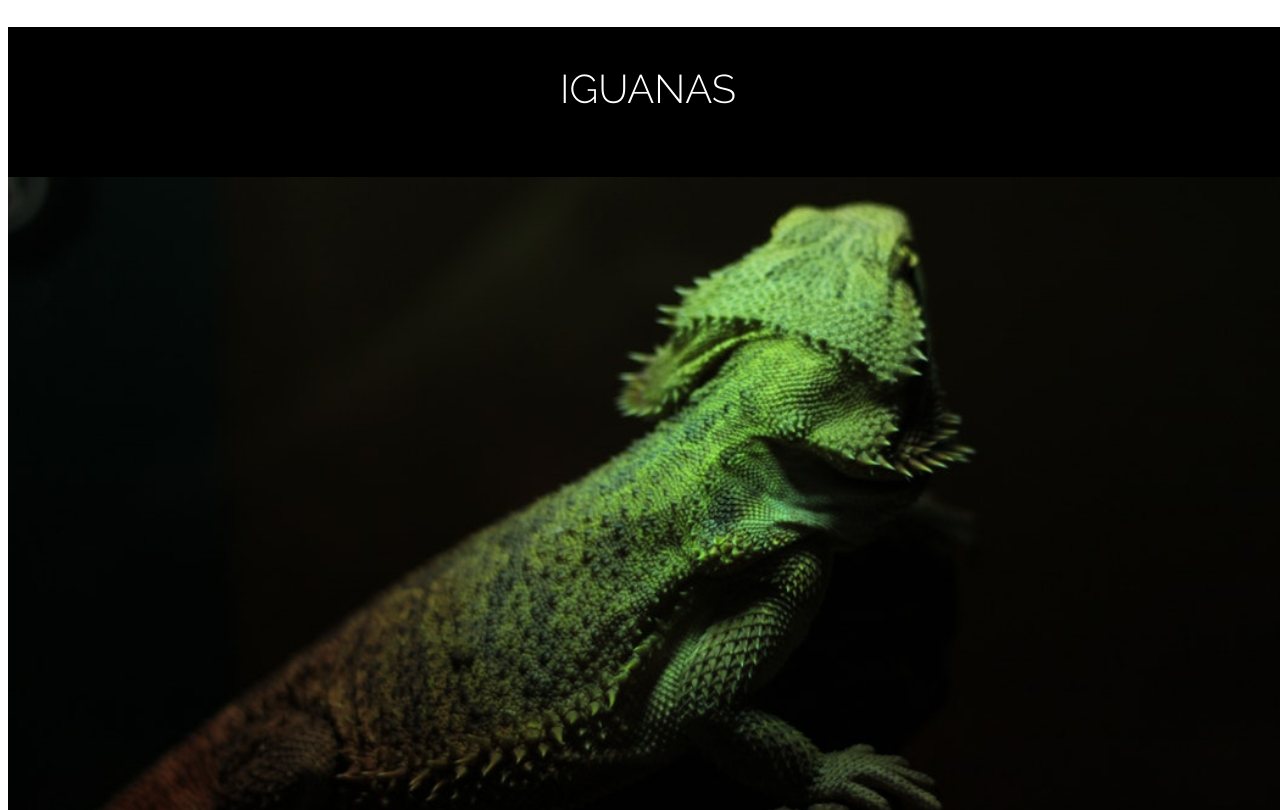
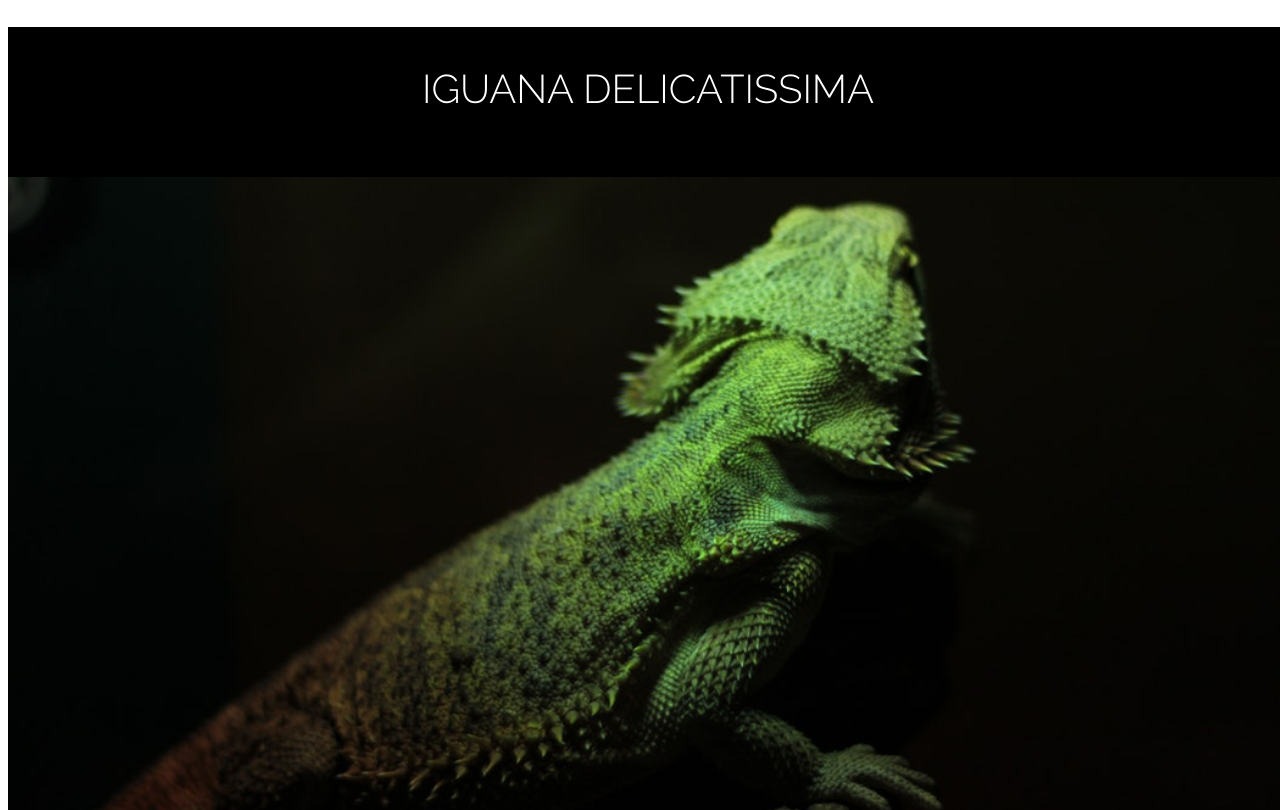
Before and after one commit to Alcastillobravo/iguana-al, a plain HTML site: page index.html in a window 1280 px wide. Shown: the top 810 px of the page. Drawn offline with Linux system fonts and the light colour scheme.

Commit message:
titulo h1

```diff
--- a/index.html
+++ b/index.html
@@ -14,7 +14,7 @@
 
 <body>
   <header>
-    <h1>Iguanas</h1>
+    <h1>Iguana delicatissima</h1>
     <img src="assets/img/bg-header.jpg" width="1280px" alt="foto de iguana verde sobre fondo negro">
   </header>
   <main>
```
